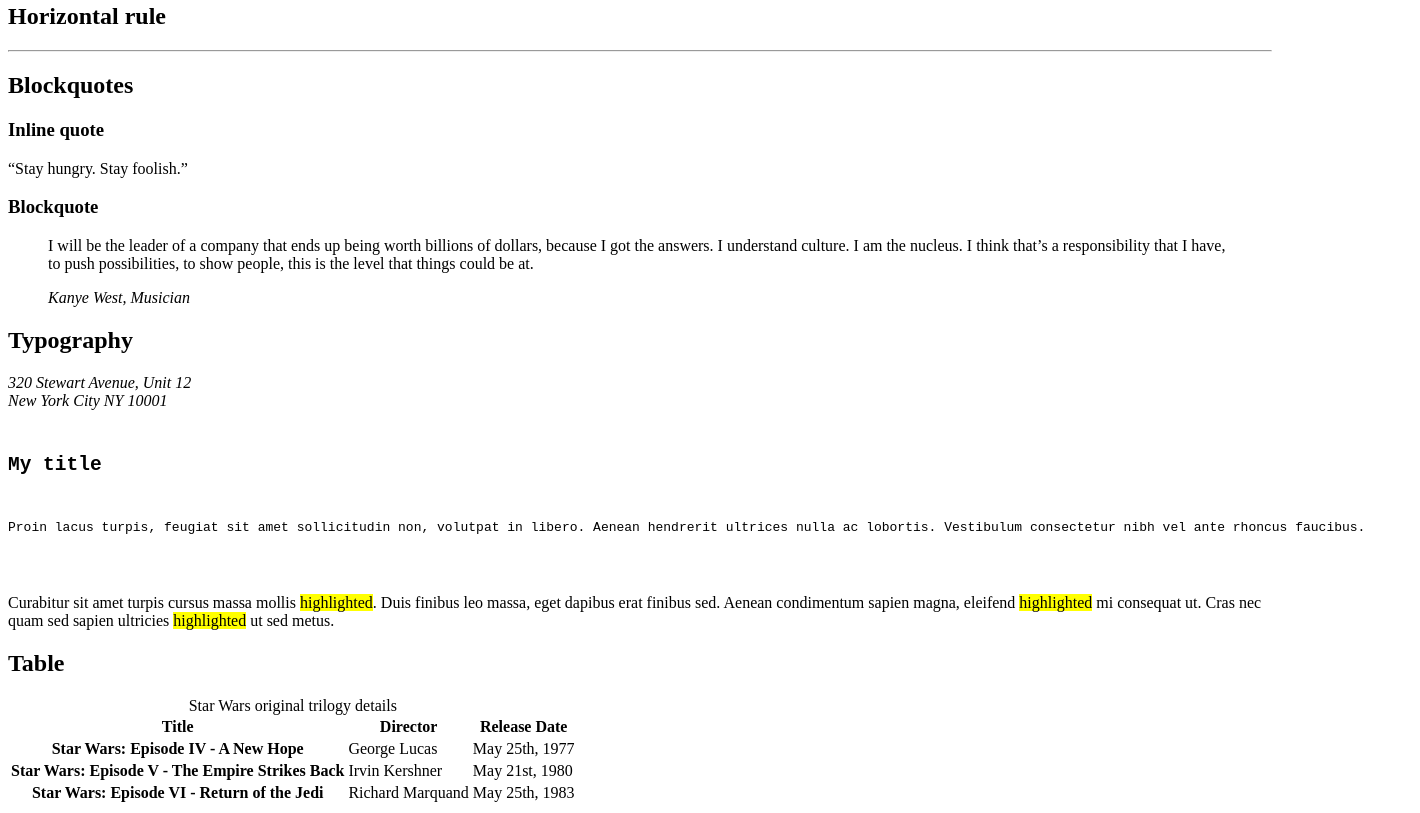
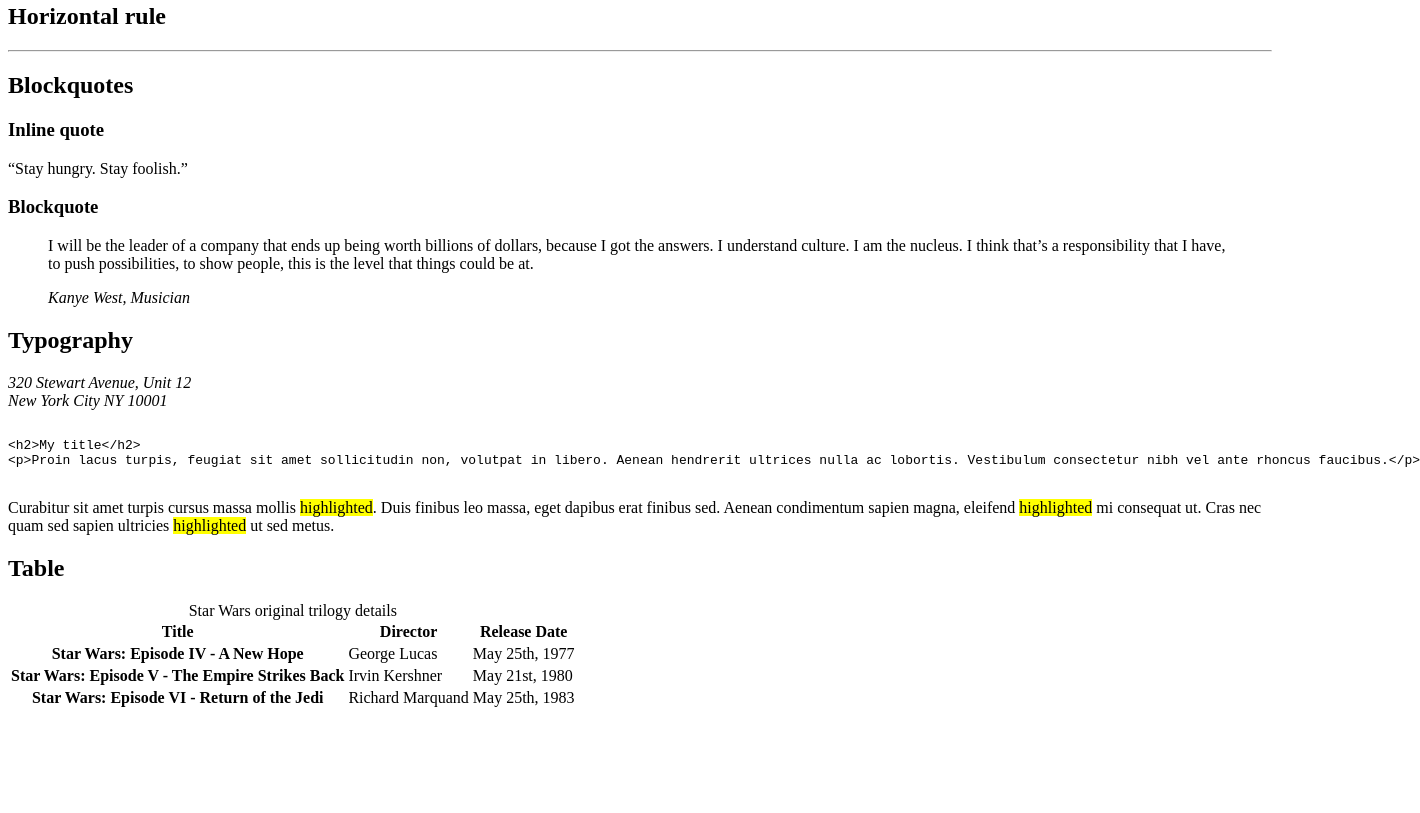
Before and after one commit to Saad5840/holbertonschool-web_front_end, a plain HTML site: page html_advanced/33-styleguide.html in a window 1280 px wide. Shown: the part 846-1659 px from the top of the page, 1420 px wide, since content can reach past the window. After the commit the page ends 1564 px from the top, so only its background shows below. Drawn offline with Linux system fonts and the light colour scheme.

Commit message:
33-styleguide.html

```diff
--- a/html_advanced/33-styleguide.html
+++ b/html_advanced/33-styleguide.html
@@ -111,8 +111,8 @@
 
         <div>
           <pre><code>
-<h2>My title</h2>
-<p>Proin lacus turpis, feugiat sit amet sollicitudin non, volutpat in libero. Aenean hendrerit ultrices nulla ac lobortis. Vestibulum consectetur nibh vel ante rhoncus faucibus.</p>
+&lt;h2&gt;My title&lt;/h2&gt;
+&lt;p&gt;Proin lacus turpis, feugiat sit amet sollicitudin non, volutpat in libero. Aenean hendrerit ultrices nulla ac lobortis. Vestibulum consectetur nibh vel ante rhoncus faucibus.&lt;/p&gt;
           </code></pre>
         </div>
 
```
